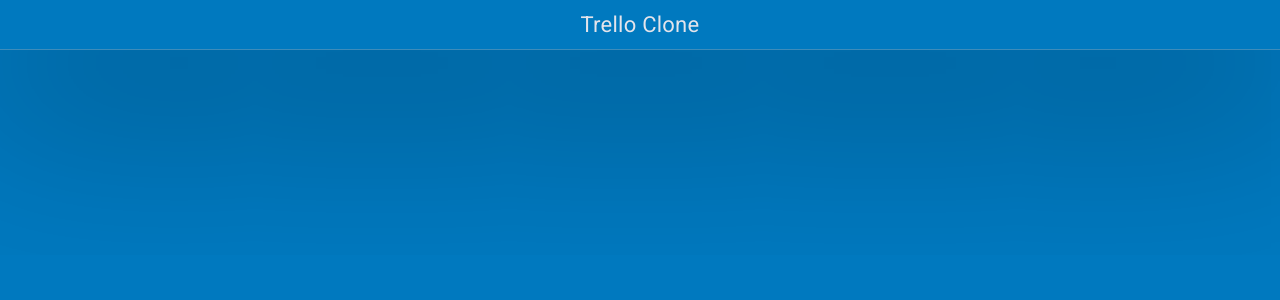
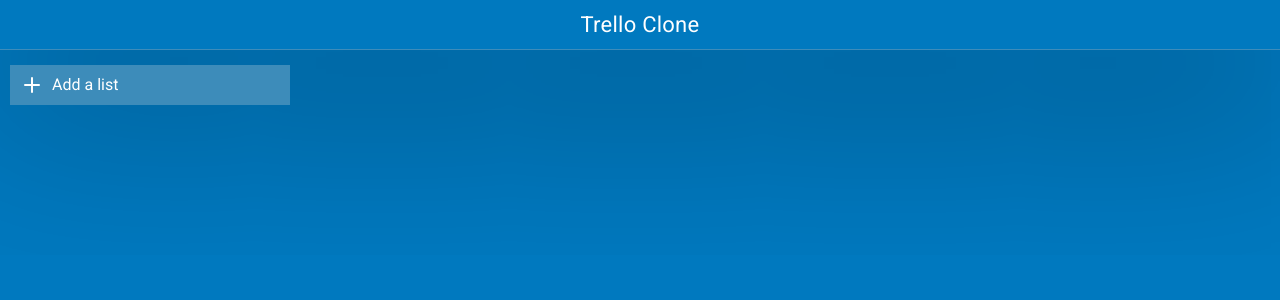
Before and after one commit to anna-ossowska/trello-clone, a React (Create React App) app: page / in a window 1280 px wide. Shown: the top 300 px of the page. Built offline with nearby package versions, Linux system fonts and the light colour scheme.

Commit message:
Creating a basic functionality for adding a list

```diff
--- a/src/App.js
+++ b/src/App.js
@@ -1,9 +1,10 @@
-import { Navbar } from './components/index';
+import { Board, Navbar } from './components/index';
 
 const App = () => {
   return (
     <div>
       <Navbar />
+      <Board />
     </div>
   );
 };
--- /dev/null
+++ b/src/assets/icons/CloseIcon.jsx
@@ -0,0 +1,23 @@
+import React from 'react';
+
+const CloseIcon = () => {
+  return (
+    <svg
+      xmlns="http://www.w3.org/2000/svg"
+      width="24"
+      height="24"
+      viewBox="0 0 24 24"
+      fill="none"
+      stroke="currentColor"
+      strokeWidth="2"
+      strokeLinecap="round"
+      strokeLinejoin="round"
+      className="feather feather-x"
+    >
+      <line x1="18" y1="6" x2="6" y2="18" />
+      <line x1="6" y1="6" x2="18" y2="18" />
+    </svg>
+  );
+};
+
+export default CloseIcon;
--- /dev/null
+++ b/src/assets/icons/PlusIcon.jsx
@@ -0,0 +1,23 @@
+import React from 'react';
+
+const PlusIcon = () => {
+  return (
+    <svg
+      xmlns="http://www.w3.org/2000/svg"
+      width="24"
+      height="24"
+      viewBox="0 0 24 24"
+      fill="none"
+      stroke="currentColor"
+      strokeWidth="2"
+      strokeLinecap="round"
+      strokeLinejoin="round"
+      className="feather feather-plus"
+    >
+      <line x1="12" y1="5" x2="12" y2="19" />
+      <line x1="5" y1="12" x2="19" y2="12" />
+    </svg>
+  );
+};
+
+export default PlusIcon;
--- /dev/null
+++ b/src/assets/icons/index.jsx
@@ -0,0 +1,2 @@
+export { default as PlusIcon } from './PlusIcon';
+export { default as CloseIcon } from './CloseIcon';
--- /dev/null
+++ b/src/components/AddList.jsx
@@ -0,0 +1,87 @@
+import React, { useState } from 'react';
+import TextareaAutosize from 'react-textarea-autosize';
+import styled from 'styled-components';
+import { PlusIcon } from '../assets/icons';
+import { AddListButton } from './index';
+
+const AddListRegularView = styled.div`
+  background: var(--color-secondary-main);
+  min-width: var(--card-width);
+  max-width: var(--card-width);
+  color: var(--color-text-light);
+  padding: 7px 10px;
+  cursor: pointer;
+  transition: background var(--custom-transition);
+
+  &:hover {
+    background: var(--color-secondary-main-hover);
+  }
+`;
+
+const Wrapper = styled.div`
+  display: flex;
+  align-items: center;
+  gap: 8px;
+`;
+
+const AddListEditor = styled.div`
+  background: var(--color-primary-light);
+  border-radius: var(--border-radius);
+  padding: 4px;
+  min-width: var(--card-width);
+  max-width: var(--card-width);
+  transition: height 0.5s ease-in;
+`;
+
+const StyledTextareaAutosize = styled(TextareaAutosize)`
+  padding: 7px 10px;
+  width: 100%;
+  height: 36px;
+  resize: none;
+  font-size: 14px;
+  font-family: var(--font-family-primary);
+  overflow: hidden;
+  border: 2px solid var(--color-primary-main);
+  border-radius: var(--border-radius);
+
+  &:focus {
+    outline: none;
+    border: 2px solid var(--color-primary-main);
+    border-radius: var(--border-radius);
+  }
+`;
+
+const AddList = () => {
+  const [isAddListOpen, setIsAddListOpen] = useState(false);
+
+  const handleAddList = () => {
+    setIsAddListOpen(true);
+  };
+
+  return (
+    <div>
+      {!isAddListOpen && (
+        <AddListRegularView onClick={handleAddList}>
+          <Wrapper>
+            <PlusIcon />
+            <p>Add a list</p>
+          </Wrapper>
+        </AddListRegularView>
+      )}
+
+      {isAddListOpen && (
+        <div>
+          <AddListEditor>
+            <StyledTextareaAutosize placeholder="Enter list title..." />
+            <AddListButton
+              title="Add list"
+              setIsAddListOpen={setIsAddListOpen}
+            />
+          </AddListEditor>
+        </div>
+      )}
+    </div>
+  );
+};
+
+export default AddList;
--- /dev/null
+++ b/src/components/AddListButton.jsx
@@ -0,0 +1,44 @@
+import React from 'react';
+import styled from 'styled-components';
+import { CloseIcon } from '../assets/icons';
+
+const ButtonContainer = styled.div`
+  display: flex;
+  align-items: center;
+  gap: 8px;
+  cursor: pointer;
+`;
+
+const StyledButton = styled.button`
+  background: var(--color-primary-main);
+  color: var(--color-text-light);
+  border-radius: var(--border-radius);
+  padding: 9px 10px;
+  border: none;
+  font-size: 14px;
+  display: inline-block;
+  cursor: pointer;
+`;
+
+const CloseButton = styled.button`
+  background: transparent;
+  border: none;
+  cursor: pointer;
+`;
+
+const AddListButton = ({ title, setIsAddListOpen }) => {
+  const handleClick = () => {
+    setIsAddListOpen(false);
+  };
+
+  return (
+    <ButtonContainer>
+      <StyledButton>{title}</StyledButton>
+      <CloseButton onClick={handleClick}>
+        <CloseIcon />
+      </CloseButton>
+    </ButtonContainer>
+  );
+};
+
+export default AddListButton;
--- /dev/null
+++ b/src/components/Board.jsx
@@ -0,0 +1,14 @@
+import React from 'react';
+
+// TODO Create draggable logic here
+import { AddList } from './index';
+
+const Board = () => {
+  return (
+    <div style={{ padding: '15px 10px' }}>
+      <AddList />
+    </div>
+  );
+};
+
+export default Board;
--- a/src/components/Navbar.js
+++ b/src/components/Navbar.jsx
@@ -4,7 +4,7 @@
 const StyledContainer = styled.div`
   background: var(--color-background-default);
   height: var(--navbar-height);
-  border-bottom: solid 1px var(--color-primary-main);
+  border-bottom: solid 1px var(--color-secondary-main);
   box-shadow: var(--box-shadow) var(--color-shadow);
   display: flex;
   justify-content: center;
--- a/src/components/index.js
+++ /dev/null
@@ -1 +0,0 @@
-export { default as Navbar } from './Navbar';
--- /dev/null
+++ b/src/components/index.jsx
@@ -0,0 +1,4 @@
+export { default as Navbar } from './Navbar';
+export { default as Board } from './Board';
+export { default as AddList } from './AddList';
+export { default as AddListButton } from './AddListButton';
--- a/src/styles/variables.css
+++ b/src/styles/variables.css
@@ -8,12 +8,14 @@
   --color-background-paper: #fff;
 
   /* Primary colors*/
-  --color-primary-main: #3d8cba;
+  --color-primary-main: #0079bf;
   --color-primary-light: #dadbe2;
+  --color-secondary-main: #3d8cba;
+  --color-secondary-main-hover: #4394c4;
 
   /* Text colors*/
   --color-text-dark: #2c2f38;
-  --color-text-light: #e3e4eb;
+  --color-text-light: #ffffff;
 
   /* Font */
   --font-family-primary: 'Roboto', sans-serif;
@@ -26,8 +28,12 @@
 
   /* Components */
   --navbar-height: 50px;
+  --card-width: 280px;
 
   /* Shadow */
   --box-shadow: 1px 38px 182px 27px;
   --color-shadow: rgba(0, 0, 0, 0.27);
+
+  /* Transition */
+  --custom-transition: 0.25s cubic-bezier(0.645, 0.045, 0.355, 1);
 }
```
